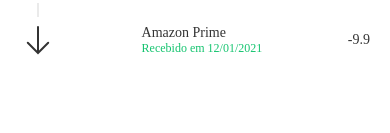
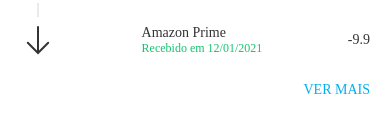
Before and after one commit to wwwjsw/banqi-interface, a React Native app: screen / in a window 390 px wide. Shown: the part 493-626 px from the top of the page. Built offline with nearby package versions, Linux system fonts and the light colour scheme; a web font is replaced by a local one.

Commit message:
feat: see more button

```diff
--- a/package.json
+++ b/package.json
@@ -19,7 +19,9 @@
     "styled-components": "^5.2.1"
   },
   "devDependencies": {
-    "@babel/core": "~7.9.0"
+    "@babel/core": "~7.9.0",
+    "@types/react": "^17.0.1",
+    "@types/react-native": "^0.63.48"
   },
   "private": true
 }
--- /dev/null
+++ b/src/Components/SeeMore/index.tsx
@@ -0,0 +1,21 @@
+import React from 'react'
+
+import { SeeMoreContainer } from './styles'
+
+import ArrowDown from '../../Icons/ArrowDown'
+import Typography from '../Typography';
+import { colors } from '../../Constants';
+
+
+export default function SeeMore() {
+    return (
+        <SeeMoreContainer>
+            <Typography
+                color={colors.blue}
+                fontSize={14}
+                bold
+                text="VER MAIS"
+            />
+        </SeeMoreContainer>
+    );
+}
--- /dev/null
+++ b/src/Components/SeeMore/styles.ts
@@ -0,0 +1,16 @@
+import styled from 'styled-components/native'
+import { sizes } from '../../Constants';
+
+interface ITransactionItem {
+    paddingTop: boolean;
+}
+
+export const SeeMoreContainer = styled.TouchableOpacity<ITransactionItem>`
+    width: 100%;
+    flex-direction: row;
+    justify-content: flex-end;
+    padding-horizontal: ${sizes.space.large};
+    padding-vertical: ${sizes.space.medium};
+    margin-right: ${(props) => (props.paddingTop ? `${sizes.space.medium}px` : 0)};
+
+`;
--- a/src/Containers/Home.tsx
+++ b/src/Containers/Home.tsx
@@ -6,6 +6,7 @@
 import Actions from '../Components/Actions'
 import Loan from '../Components/Loan'
 import Transactions from '../Components/Transactions'
+import SeeMore from '../Components/SeeMore'
 
 export default function Home() {
   const FlatListHeader = () => {
@@ -16,6 +17,7 @@
         <Actions />
         <Loan />
         <Transactions />
+        <SeeMore />
       </>
     )
   }
```
Also changed, not shown: 1 other file (tests, documents, lock files or other folders).
